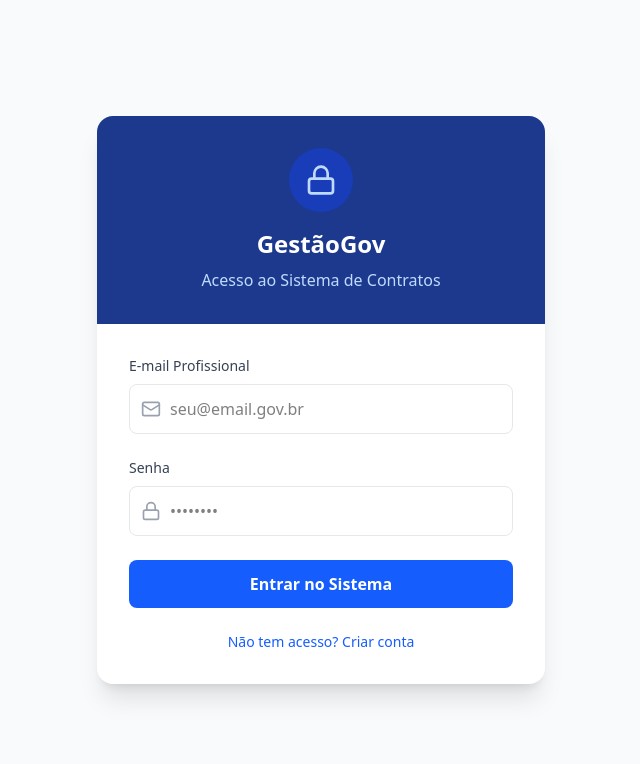
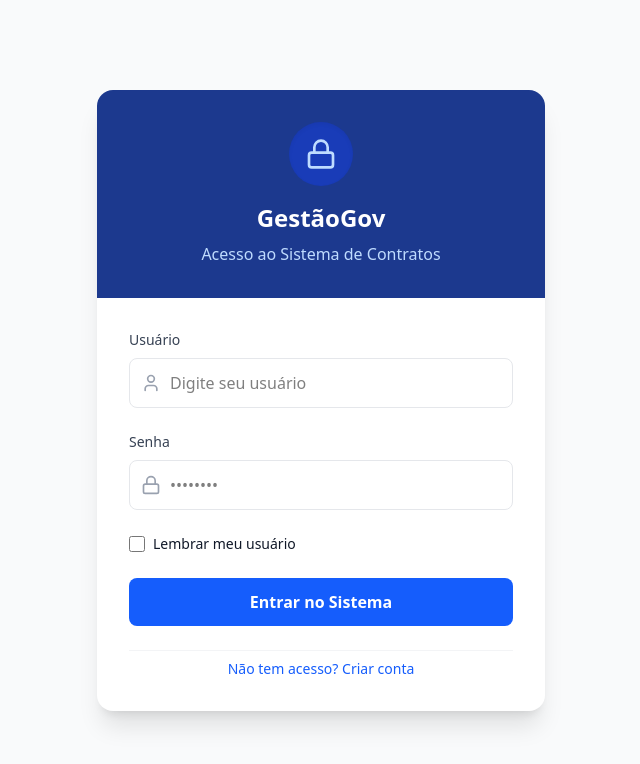
Before and after one commit to ricardoaf7/contratos-do, a React (Vite) app: page / in a window 1280 px wide. Shown: the top 764 px of the page, without its empty margins (319-959 px from the left). Built offline with nearby package versions, Linux system fonts and the light colour scheme; no server answers; the HTML template or start-up script is replaced by a standard one.

Commit message:
Feat: Melhorias de UX, botão de equipe e login simplificado

```diff
--- a/src/components/Layout.tsx
+++ b/src/components/Layout.tsx
@@ -1,6 +1,6 @@
 import React, { useEffect, useState } from 'react';
 import { Link, useLocation, useNavigate } from 'react-router-dom';
-import { LayoutDashboard, FileText, DollarSign, PieChart, Menu, Users, LogOut } from 'lucide-react';
+import { LayoutDashboard, FileText, DollarSign, PieChart, Menu, Users, LogOut, UserPlus } from 'lucide-react';
 import { supabase } from '../lib/supabase';
 
 interface LayoutProps {
@@ -92,6 +92,18 @@ const Layout = ({ children }: LayoutProps) => {
           })}
         </nav>
 
+        {userRole === 'diretor' && (
+          <div className="px-4 mt-6">
+            <Link
+              to="/usuarios"
+              className="flex items-center justify-center w-full px-4 py-3 bg-emerald-500 hover:bg-emerald-600 text-white rounded-lg shadow-lg transition-all transform hover:scale-105 font-bold"
+            >
+              <UserPlus className="h-5 w-5 mr-2" />
+              Criar Equipe
+            </Link>
+          </div>
+        )}
+
         <div className="absolute bottom-0 left-0 right-0 p-4 border-t border-blue-800">
           <div className="flex items-center justify-between">
             <div className="flex items-center min-w-0">
--- a/src/pages/Login.tsx
+++ b/src/pages/Login.tsx
@@ -1,49 +1,92 @@
-import React, { useState } from 'react';
+import React, { useState, useEffect } from 'react';
 import { supabase } from '../lib/supabase';
 import { useNavigate } from 'react-router-dom';
-import { Lock, Mail, Loader2 } from 'lucide-react';
+import { Lock, Mail, Loader2, User } from 'lucide-react';
 
 const Login = () => {
-  const [email, setEmail] = useState('');
+  const [identifier, setIdentifier] = useState('');
   const [password, setPassword] = useState('');
+  const [rememberMe, setRememberMe] = useState(false);
   const [loading, setLoading] = useState(false);
   const [error, setError] = useState('');
   const [isSignUp, setIsSignUp] = useState(false);
+  const [touched, setTouched] = useState({ identifier: false, password: false });
+
   const navigate = useNavigate();
+
+  useEffect(() => {
+    const savedUser = localStorage.getItem('saved_username');
+    if (savedUser) {
+      setIdentifier(savedUser);
+      setRememberMe(true);
+    }
+  }, []);
 
   const handleAuth = async (e: React.FormEvent) => {
     e.preventDefault();
     setLoading(true);
     setError('');
 
+    // Tracking
+    console.log(`[Auth] Tentativa de ${isSignUp ? 'cadastro' : 'login'} iniciada.`);
+
     try {
       if (isSignUp) {
+        // Signup requires full email
+        if (!identifier.includes('@')) {
+          throw new Error('Para cadastro, por favor informe um e-mail válido.');
+        }
         const { error } = await supabase.auth.signUp({
-          email,
+          email: identifier,
           password,
         });
         if (error) throw error;
         alert('Cadastro realizado! Verifique seu e-mail para confirmar.');
       } else {
+        // Login logic - assume domain if not provided
+        let emailToUse = identifier;
+        if (!identifier.includes('@')) {
+          emailToUse = `${identifier}@contratos.gov`;
+          // Tracking normalization
+          console.log(`[Auth] Normalizando usuário para: ${emailToUse}`);
+        }
+
         const { error } = await supabase.auth.signInWithPassword({
-          email,
+          email: emailToUse,
           password,
         });
         if (error) throw error;
+
+        // Handle Remember Me
+        if (rememberMe) {
+          localStorage.setItem('saved_username', identifier);
+        } else {
+          localStorage.removeItem('saved_username');
+        }
+
         navigate('/');
       }
     } catch (err: any) {
-      setError(err.message);
+      console.error('[Auth] Erro:', err.message);
+      // User friendly error message
+      let friendlyError = err.message;
+      if (err.message.includes('Invalid login credentials')) {
+        friendlyError = 'Usuário ou senha incorretos. Verifique suas credenciais.';
+      }
+      setError(friendlyError);
     } finally {
       setLoading(false);
     }
   };
 
+  const isIdentifierValid = identifier.length > 0;
+  const isPasswordValid = password.length >= 6;
+
   return (
     <div className="min-h-screen bg-gray-50 flex items-center justify-center p-4">
-      <div className="bg-white rounded-2xl shadow-xl w-full max-w-md overflow-hidden">
+      <div className="bg-white rounded-2xl shadow-xl w-full max-w-md overflow-hidden transition-all duration-300">
         <div className="bg-blue-900 p-8 text-center">
-          <div className="h-16 w-16 bg-blue-800 rounded-full flex items-center justify-center mx-auto mb-4">
+          <div className="h-16 w-16 bg-blue-800 rounded-full flex items-center justify-center mx-auto mb-4 shadow-inner">
             <Lock className="h-8 w-8 text-blue-200" />
           </div>
           <h1 className="text-2xl font-bold text-white">GestãoGov</h1>
@@ -54,41 +97,79 @@ const Login = () => {
           <form onSubmit={handleAuth} className="space-y-6">
             <div>
               <label className="block text-sm font-medium text-gray-700 mb-2">
-                E-mail Profissional
+                {isSignUp ? 'E-mail Profissional' : 'Usuário'}
               </label>
-              <div className="relative">
-                <Mail className="absolute left-3 top-1/2 -translate-y-1/2 h-5 w-5 text-gray-400" />
+              <div className="relative group">
+                {isSignUp ? (
+                  <Mail className={`absolute left-3 top-1/2 -translate-y-1/2 h-5 w-5 ${touched.identifier && !isIdentifierValid ? 'text-red-400' : 'text-gray-400 group-hover:text-blue-500'} transition-colors`} />
+                ) : (
+                  <User className={`absolute left-3 top-1/2 -translate-y-1/2 h-5 w-5 ${touched.identifier && !isIdentifierValid ? 'text-red-400' : 'text-gray-400 group-hover:text-blue-500'} transition-colors`} />
+                )}
                 <input
-                  type="email"
+                  type={isSignUp ? "email" : "text"}
                   required
-                  className="w-full pl-10 pr-4 py-3 border border-gray-200 rounded-lg focus:outline-none focus:ring-2 focus:ring-blue-500"
-                  placeholder="seu@email.gov.br"
-                  value={email}
-                  onChange={(e) => setEmail(e.target.value)}
+                  className={`w-full pl-10 pr-4 py-3 border rounded-lg focus:outline-none focus:ring-2 transition-all
+                    ${touched.identifier && !isIdentifierValid
+                      ? 'border-red-300 focus:ring-red-200 bg-red-50'
+                      : 'border-gray-200 focus:ring-blue-500 focus:border-transparent'
+                    }
+                  `}
+                  placeholder={isSignUp ? "seu@email.gov.br" : "Digite seu usuário"}
+                  value={identifier}
+                  onChange={(e) => setIdentifier(e.target.value)}
+                  onBlur={() => setTouched({...touched, identifier: true})}
                 />
               </div>
+              {touched.identifier && !isIdentifierValid && (
+                <p className="text-xs text-red-500 mt-1">Campo obrigatório</p>
+              )}
             </div>
 
             <div>
               <label className="block text-sm font-medium text-gray-700 mb-2">
                 Senha
               </label>
-              <div className="relative">
-                <Lock className="absolute left-3 top-1/2 -translate-y-1/2 h-5 w-5 text-gray-400" />
+              <div className="relative group">
+                <Lock className={`absolute left-3 top-1/2 -translate-y-1/2 h-5 w-5 ${touched.password && !isPasswordValid ? 'text-red-400' : 'text-gray-400 group-hover:text-blue-500'} transition-colors`} />
                 <input
                   type="password"
                   required
-                  className="w-full pl-10 pr-4 py-3 border border-gray-200 rounded-lg focus:outline-none focus:ring-2 focus:ring-blue-500"
+                  className={`w-full pl-10 pr-4 py-3 border rounded-lg focus:outline-none focus:ring-2 transition-all
+                    ${touched.password && !isPasswordValid
+                      ? 'border-red-300 focus:ring-red-200 bg-red-50'
+                      : 'border-gray-200 focus:ring-blue-500 focus:border-transparent'
+                    }
+                  `}
                   placeholder="••••••••"
                   value={password}
                   onChange={(e) => setPassword(e.target.value)}
+                  onBlur={() => setTouched({...touched, password: true})}
                 />
               </div>
+              {touched.password && !isPasswordValid && (
+                <p className="text-xs text-red-500 mt-1">A senha deve ter no mínimo 6 caracteres</p>
+              )}
             </div>
 
+            {!isSignUp && (
+              <div className="flex items-center">
+                <input
+                  id="remember-me"
+                  name="remember-me"
+                  type="checkbox"
+                  className="h-4 w-4 text-blue-600 focus:ring-blue-500 border-gray-300 rounded cursor-pointer"
+                  checked={rememberMe}
+                  onChange={(e) => setRememberMe(e.target.checked)}
+                />
+                <label htmlFor="remember-me" className="ml-2 block text-sm text-gray-900 cursor-pointer select-none">
+                  Lembrar meu usuário
+                </label>
+              </div>
+            )}
+
             {error && (
-              <div className="p-3 bg-red-50 text-red-600 text-sm rounded-lg flex items-center gap-2">
-                <AlertCircle className="h-4 w-4" />
+              <div className="p-3 bg-red-50 text-red-600 text-sm rounded-lg flex items-center gap-2 animate-pulse">
+                <AlertCircle className="h-4 w-4 shrink-0" />
                 {error}
               </div>
             )}
@@ -96,7 +177,7 @@ const Login = () => {
             <button
               type="submit"
               disabled={loading}
-              className="w-full bg-blue-600 hover:bg-blue-700 text-white font-bold py-3 rounded-lg transition-colors flex items-center justify-center"
+              className="w-full bg-blue-600 hover:bg-blue-700 text-white font-bold py-3 rounded-lg transition-all hover:shadow-lg active:scale-[0.98] flex items-center justify-center"
             >
               {loading ? (
                 <Loader2 className="h-5 w-5 animate-spin" />
@@ -105,11 +186,15 @@ const Login = () => {
               )}
             </button>
 
-            <div className="text-center text-sm text-gray-500">
+            <div className="text-center text-sm text-gray-500 pt-2 border-t border-gray-100">
               <button
                 type="button"
-                onClick={() => setIsSignUp(!isSignUp)}
-                className="text-blue-600 hover:underline"
+                onClick={() => {
+                  setIsSignUp(!isSignUp);
+                  setError('');
+                  setTouched({ identifier: false, password: false });
+                }}
+                className="text-blue-600 hover:text-blue-800 hover:underline font-medium transition-colors"
               >
                 {isSignUp ? 'Já tem conta? Fazer Login' : 'Não tem acesso? Criar conta'}
               </button>
```
